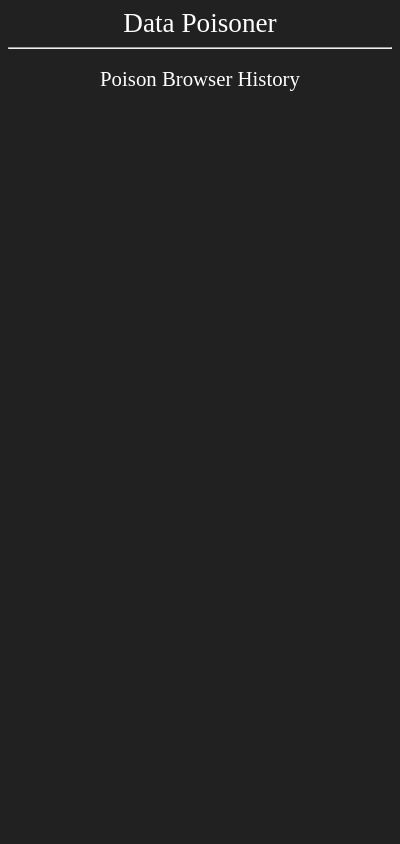
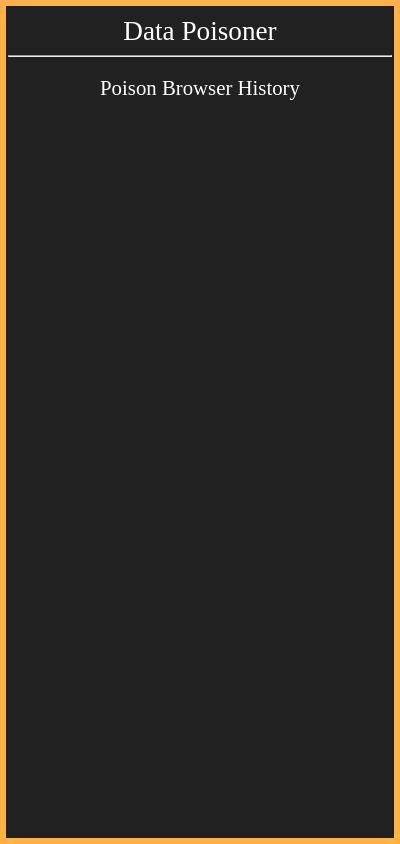
Before and after one commit to Savich-Software-Development/Web-Browser-Data-Poisoner, a browser extension: page popup/popup_main.html in a window 400 px wide. Drawn offline with Linux system fonts and the light colour scheme.

Commit message:
0.2.0 - added border to popup

```diff
--- a/popup/popup_main.html
+++ b/popup/popup_main.html
@@ -12,6 +12,11 @@
     <div id="browser_history" class="button option">Poison Browser History</div>
 </div>
 
+<div id="left"></div>
+<div id="right"></div>
+<div id="top"></div>
+<div id="bottom"></div>
+
 <script src="update_gui.js"></script>
 
 </body>
--- a/popup/styles.css
+++ b/popup/styles.css
@@ -4,6 +4,7 @@ html, body {
 }
 
 header {
+    padding-top: 0.3em;
     text-align: center;
     font-size: 1.7em;
     color: #ffffff;
@@ -12,6 +13,24 @@ header {
 hr {
     color: #aaaaaa;
 }
+
+#top, #bottom, #left, #right {
+    background: #ffb347;
+    position: fixed;
+}
+#left, #right {
+    top: 0; bottom: 0;
+    width: 0.35em;
+}
+#left { left: 0; }
+#right { right: 0; }
+
+#top, #bottom {
+    left: 0; right: 0;
+    height: 0.35em;
+}
+#top { top: 0;}
+#bottom { bottom: 0; }
 
 .button {
     padding: 0.5em;
```
Also changed, not shown: popup/popup_browser_history.html (+5 -0 lines).
